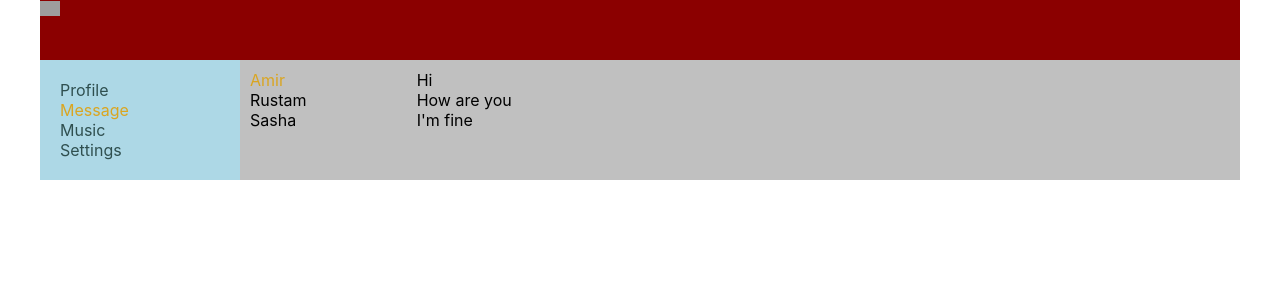
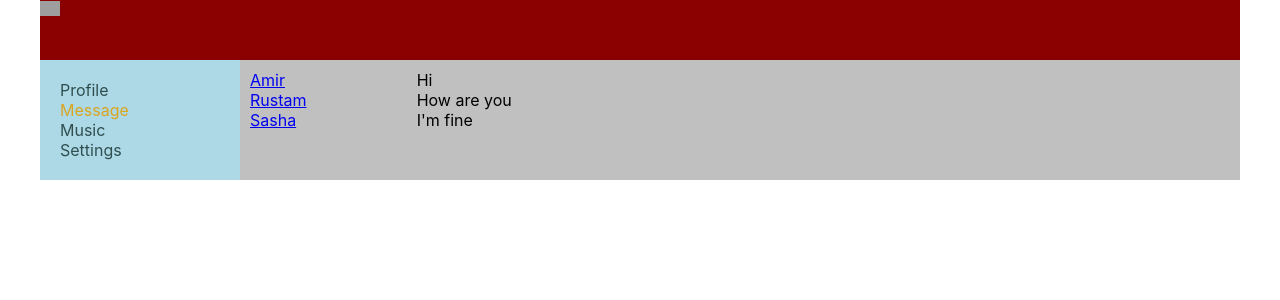
Before and after one commit to RustamGa/it_incubator-social_network, a React (Create React App) app: page /dialogs in a window 1280 px wide. Shown: the top 300 px of the page. Built offline with nearby package versions, Linux system fonts and the light colour scheme; grey boxes are pictures that could not be loaded.

Commit message:
Lesson_21

```diff
--- a/src/Components/Dialogs/Dialogs.tsx
+++ b/src/Components/Dialogs/Dialogs.tsx
@@ -1,17 +1,19 @@
 import React from "react";
 import s from "./Dialogs.module.css"
+import {NavLink} from "react-router-dom"
+
 export const Dialogs = () => {
     return (
         <div className={s.dialogs}>
             <div className={s.dialogsItem}>
                 <div className={`${s.dialogs} ${s.active}`}>
-                    Amir
+                   <NavLink to = "/dialogs/1">Amir</NavLink>
                 </div>
                 <div className ={s.dialog}>
-                    Rustam
+                    <NavLink to = "/dialogs/2"> Rustam </NavLink>
                 </div>
                 <div className={s.dialog}>
-                    Sasha
+                    <NavLink to="/dialogs/3">Sasha</NavLink>
                 </div>
             </div>
             <div className={s.messages}>
```
